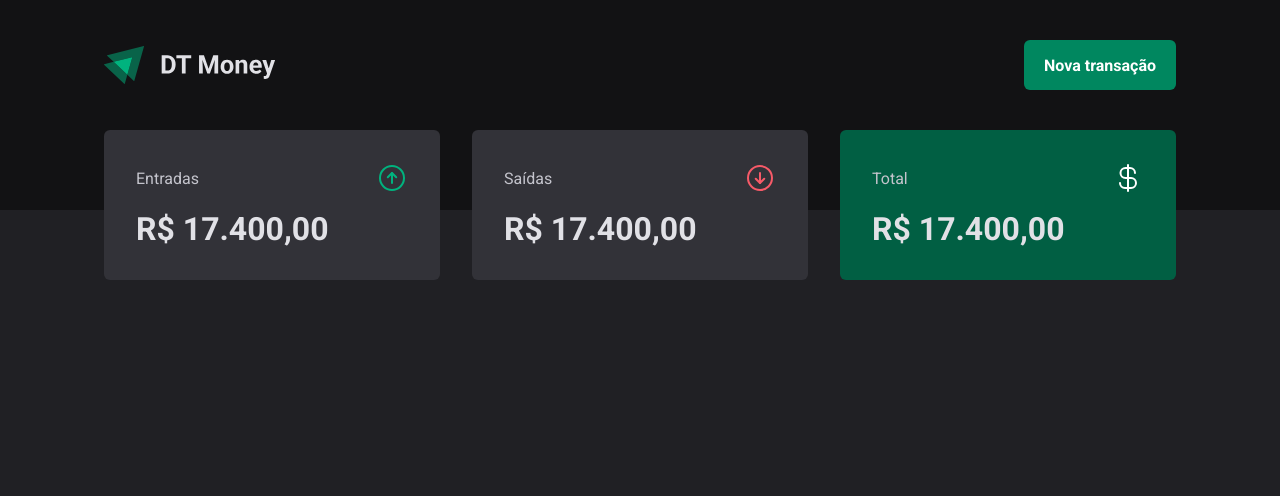
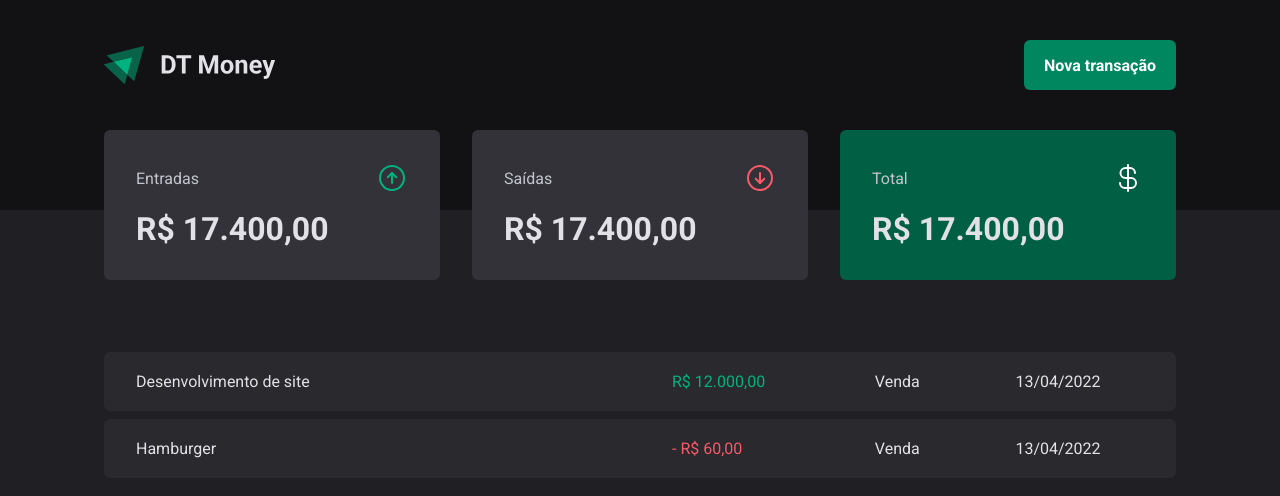
Before and after one commit to vanor-cardozo/dt-money, a React (Vite) app: page / in a window 1280 px wide. Shown: the top 496 px of the page. Built offline with nearby package versions, Linux system fonts and the light colour scheme.

Commit message:
feat: Implementa a tabela para visualização das transações financeiras

```diff
--- a/src/pages/Transactions/index.tsx
+++ b/src/pages/Transactions/index.tsx
@@ -1,11 +1,39 @@
 import { Header } from '../../components/Header'
 import { Summary } from '../../components/Summary'
+import {
+  PriceHighLigth,
+  TransactionsContainer,
+  TransactionsTable,
+} from './styles'
 
 export function Transactions() {
   return (
     <div>
       <Header />
       <Summary />
+
+      <TransactionsContainer>
+        <TransactionsTable>
+          <tbody>
+            <tr>
+              <td width="50%">Desenvolvimento de site</td>
+              <td>
+                <PriceHighLigth variant="income">R$ 12.000,00</PriceHighLigth>
+              </td>
+              <td>Venda</td>
+              <td>13/04/2022</td>
+            </tr>
+            <tr>
+              <td width="50%">Hamburger</td>
+              <td>
+                <PriceHighLigth variant="outcome">- R$ 60,00</PriceHighLigth>
+              </td>
+              <td>Venda</td>
+              <td>13/04/2022</td>
+            </tr>
+          </tbody>
+        </TransactionsTable>
+      </TransactionsContainer>
     </div>
   )
 }
--- a/src/pages/Transactions/styles.ts
+++ b/src/pages/Transactions/styles.ts
@@ -0,0 +1,40 @@
+import styled from 'styled-components'
+
+export const TransactionsContainer = styled.main`
+  width: 100%;
+  max-width: 1120px;
+  margin: 4rem auto 0;
+  padding: 0 1.5rem;
+`
+export const TransactionsTable = styled.table`
+  width: 100%;
+  border-collapse: separate;
+  border-spacing: 0 0.5rem;
+  margin-top: 1.5rem;
+
+  td {
+    padding: 1.25rem 2rem;
+    background: ${(props) => props.theme['gray-700']};
+
+    &:first-child {
+      border-top-left-radius: 6px;
+      border-bottom-left-radius: 6px;
+    }
+
+    &:last-child {
+      border-top-right-radius: 6px;
+      border-bottom-right-radius: 6px;
+    }
+  }
+`
+
+interface PriceHighLigthProps {
+  variant: 'income' | 'outcome'
+}
+
+export const PriceHighLigth = styled.span<PriceHighLigthProps>`
+  color: ${(props) =>
+    props.variant === 'income'
+      ? props.theme['green-300']
+      : props.theme['red-300']};
+`
```
